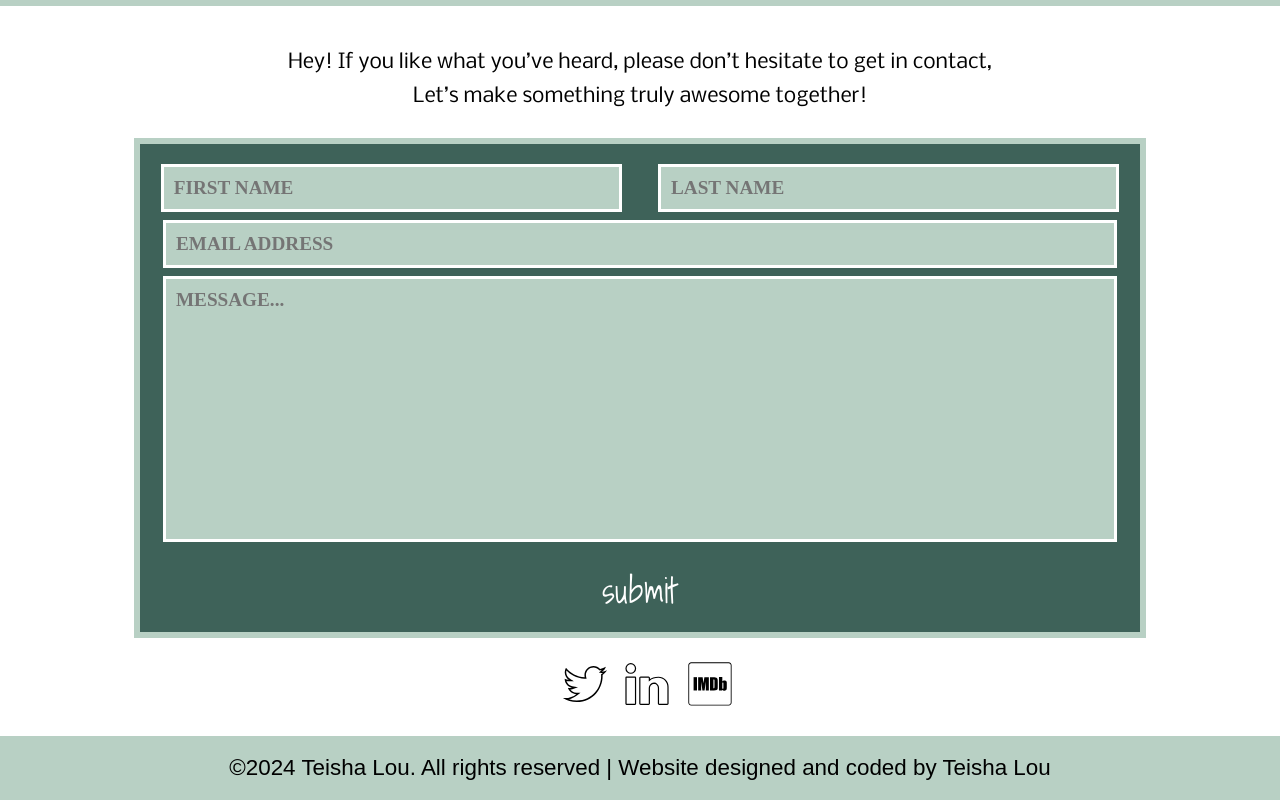
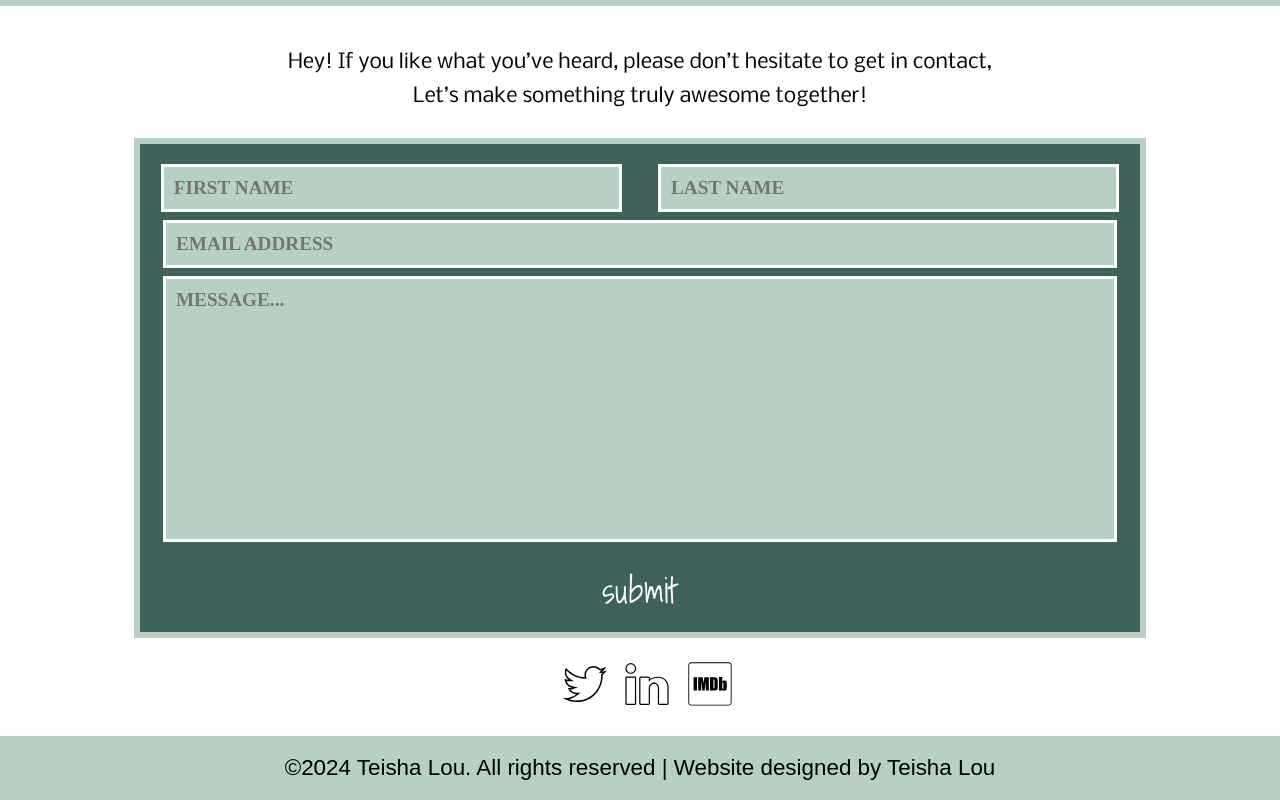
Before and after one commit to EverWynter-dev/TeishaLou, a plain HTML site: page index.html in a window 1280 px wide. Shown: the part 2218-3018 px from the top of the page. Drawn offline with Linux system fonts and the light colour scheme; a web font is replaced by a local one.

Commit message:
index.html

```diff
--- a/index.html
+++ b/index.html
@@ -287,7 +287,7 @@
   </article>
 
   <footer>
-    <p> ©2024 Teisha Lou. All rights reserved | Website designed and coded by Teisha Lou</p>
+    <p> ©2024 Teisha Lou. All rights reserved | Website designed by Teisha Lou</p>
   </footer>
 
   <script src="Script/script.js"></script>
```
